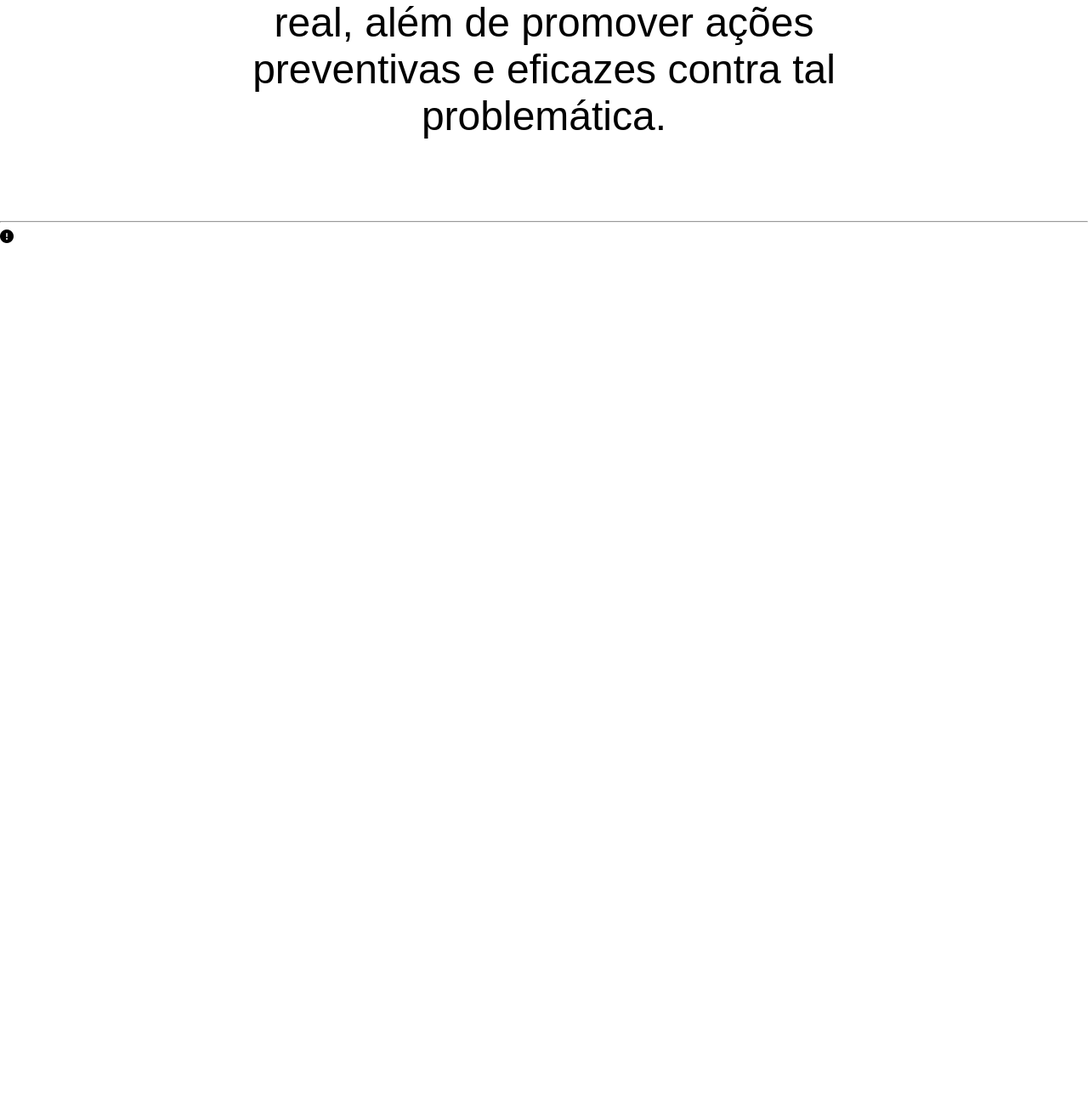
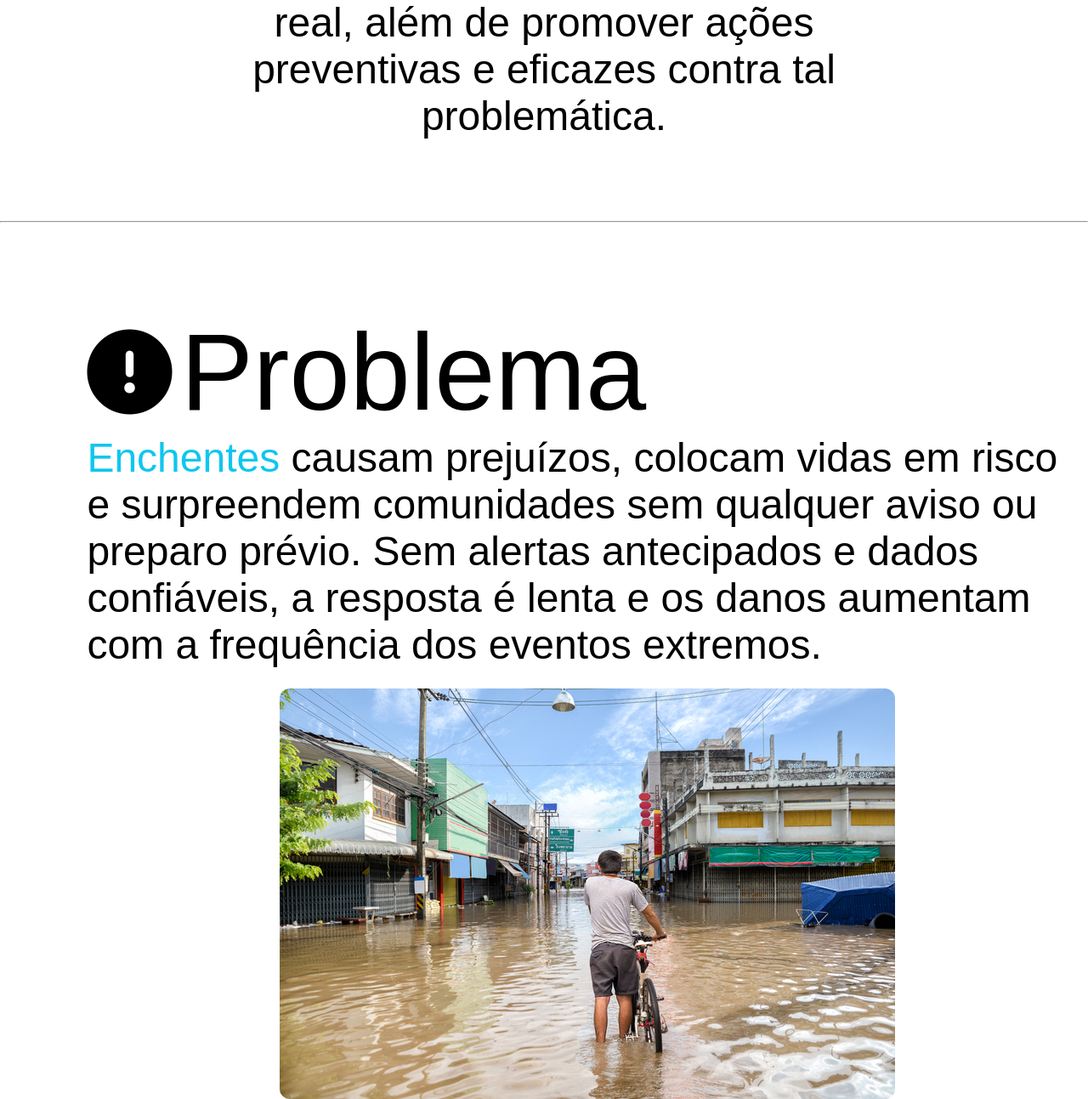
Before and after one commit to Ramalhuu/Site-Hydroguard-Solution, a plain HTML site: page index.html in a window 1280 px wide. Shown: the part 1386-2679 px from the top of the page at 85% size. Before the commit the page ends 1674 px from the top, so only its background shows below. Drawn offline with Linux system fonts and the light colour scheme; a web font is replaced by a local one.

Commit message:
começando seções

```diff
--- a/assets/style.css
+++ b/assets/style.css
@@ -193,3 +193,41 @@ body {
   font-size: 48px;
   margin: 1rem 0px 0px 0rem;
 }
+
+.secoes{
+    margin-top: 8%;
+    margin-left: 8%;
+}
+
+.tituloSecoes {
+  display: flex;
+  align-items: center;
+  gap: 10px; /* espaço entre o ícone e o texto */
+}
+
+.tituloSecoes i {
+  font-size: 100px;
+}
+
+.tituloSecoes h1 {
+  margin: 0;
+  font-family: "Alumni Sans SC", sans-serif;
+  font-weight: 500;
+  font-size: 128px;
+}
+
+.secoes p{
+  margin: 0%;
+  font-family: "Alumni Sans SC", sans-serif;
+  font-weight: 300;
+  font-size: 48px;
+}
+
+.secoes img {
+  display: block;
+  margin: 0 auto;
+  max-width: 80%;
+  height: auto;
+  border-radius: 12px;
+  margin-top: 2%;
+}
--- a/index.html
+++ b/index.html
@@ -41,8 +41,14 @@
         <p>Somos um sistema integrado de monitoramento e alerta de <span class="enchentes">enchentes</span> Combinamos tecnologias de <span class="verde">hardware</span> e <span class="verde">software</span> para fornecer a você cliente informações em tempo real, além de promover ações preventivas e eficazes contra tal problemática.</p>
     </div>
     <hr>
-    <div class="parte"></div>
-    <i class="fa-solid fa-circle-exclamation"></i>
+    <div class="secoes">
+        <div class="tituloSecoes">
+            <i class="fa-solid fa-circle-exclamation"></i>
+            <h1>Problema</h1>
+        </div>
+        <p><span class="enchentes">Enchentes</span> causam prejuízos, colocam vidas em risco e surpreendem comunidades sem qualquer aviso ou preparo prévio. Sem alertas antecipados e dados confiáveis, a resposta é lenta e os danos aumentam com a frequência dos eventos extremos.</p>
+        <img src="./assets/img/problema-imagem.jpg" alt="Enchente no brasil">
+    </div>
 <script src="./assets/script.js"></script>
 </body>
 </html>
```
Also changed, not shown: assets/img/problema-imagem.jpg (added).
